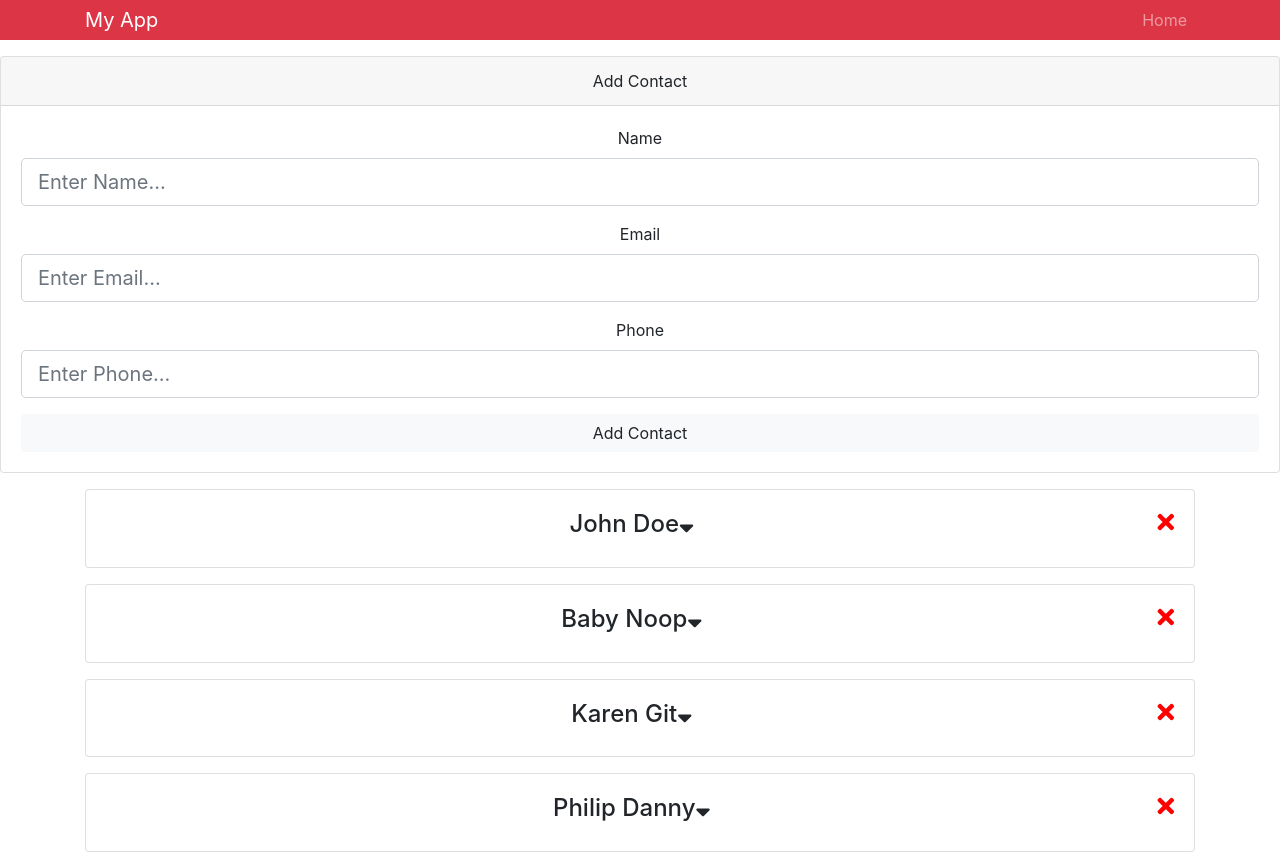
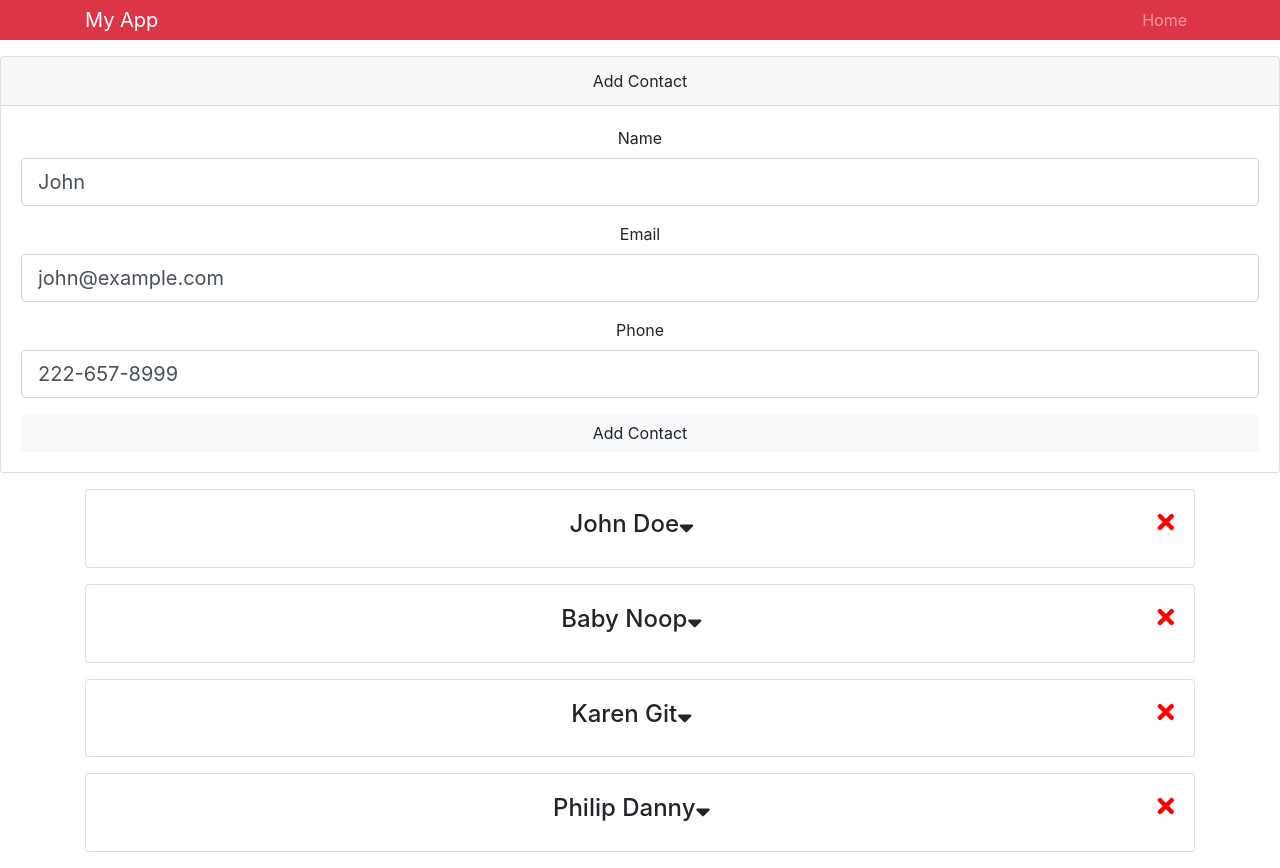
Before and after one commit to phuong-cse-iu/project-manager-react-app, a React (Create React App) app: page / in a window 1280 px wide. Built offline with nearby package versions, Linux system fonts and the light colour scheme.

Commit message:
React Ref

```diff
--- a/src/Components/contacts/AddContact.js
+++ b/src/Components/contacts/AddContact.js
@@ -1,27 +1,33 @@
 import React, { Component } from 'react'
 
 class AddContact extends Component {
-  state = {
-    name: '',
-    email: '',
-    phone: '',
+
+  constructor(props) {
+    super(props);
+
+    this.nameInput = React.createRef()
+    this.emailInput = React.createRef()
+    this.phoneInput = React.createRef()
   }
 
-  onFieldsChange = (e) => {
-    this.setState(
-      {
-        [e.target.name] : e.target.value
-      }
-    );
-  }
+  static defaultProps = {
+    name: 'John',
+    email: 'john@example.com',
+    phone: '222-657-8999'
+  };
 
   onSubmit = (e) => {
     e.preventDefault();
-    console.log(this.state);
+    const contact = {
+      name: this.nameInput.current.value,
+      email: this.emailInput.current.value,
+      phone: this.phoneInput.current.value
+    }
+    console.log(contact);
   }
 
   render() {
-    const { name, email, phone } = this.state;
+    const { name, email, phone } = this.props;
     return (
       <div className="card mb-3">
         <div className="card-header">
@@ -35,8 +41,8 @@
                 type="text" className="form-control form-control-lg"
                 placeholder="Enter Name..."
                 name="name"
-                value={name}
-                onChange={this.onFieldsChange}
+                defaultValue={name}
+                ref={this.nameInput}
               />
             </div>
 
@@ -46,8 +52,8 @@
                 type="email" className="form-control form-control-lg"
                 placeholder="Enter Email..."
                 name="email"
-                value={email}
-                onChange={this.onFieldsChange}
+                defaultValue={email}
+                ref={this.emailInput}
               />
             </div>
 
@@ -57,8 +63,8 @@
                 type="text" className="form-control form-control-lg"
                 placeholder="Enter Phone..."
                 name="phone"
-                value={phone}
-                onChange={this.onFieldsChange}
+                defaultValue={phone}
+                ref={this.phoneInput}
               />
             </div>
             <input type="submit" className="submit" value="Add Contact"
```
